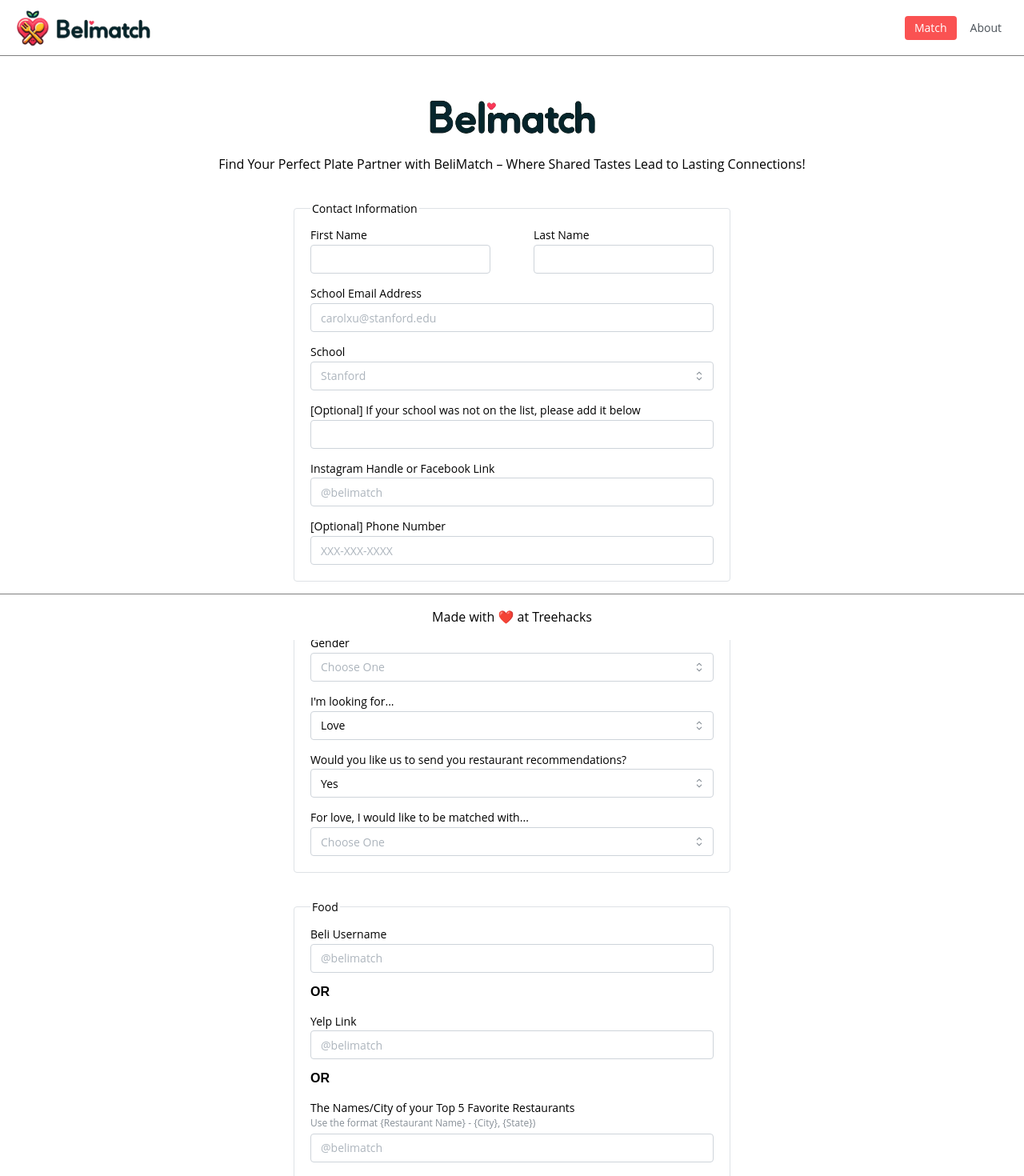
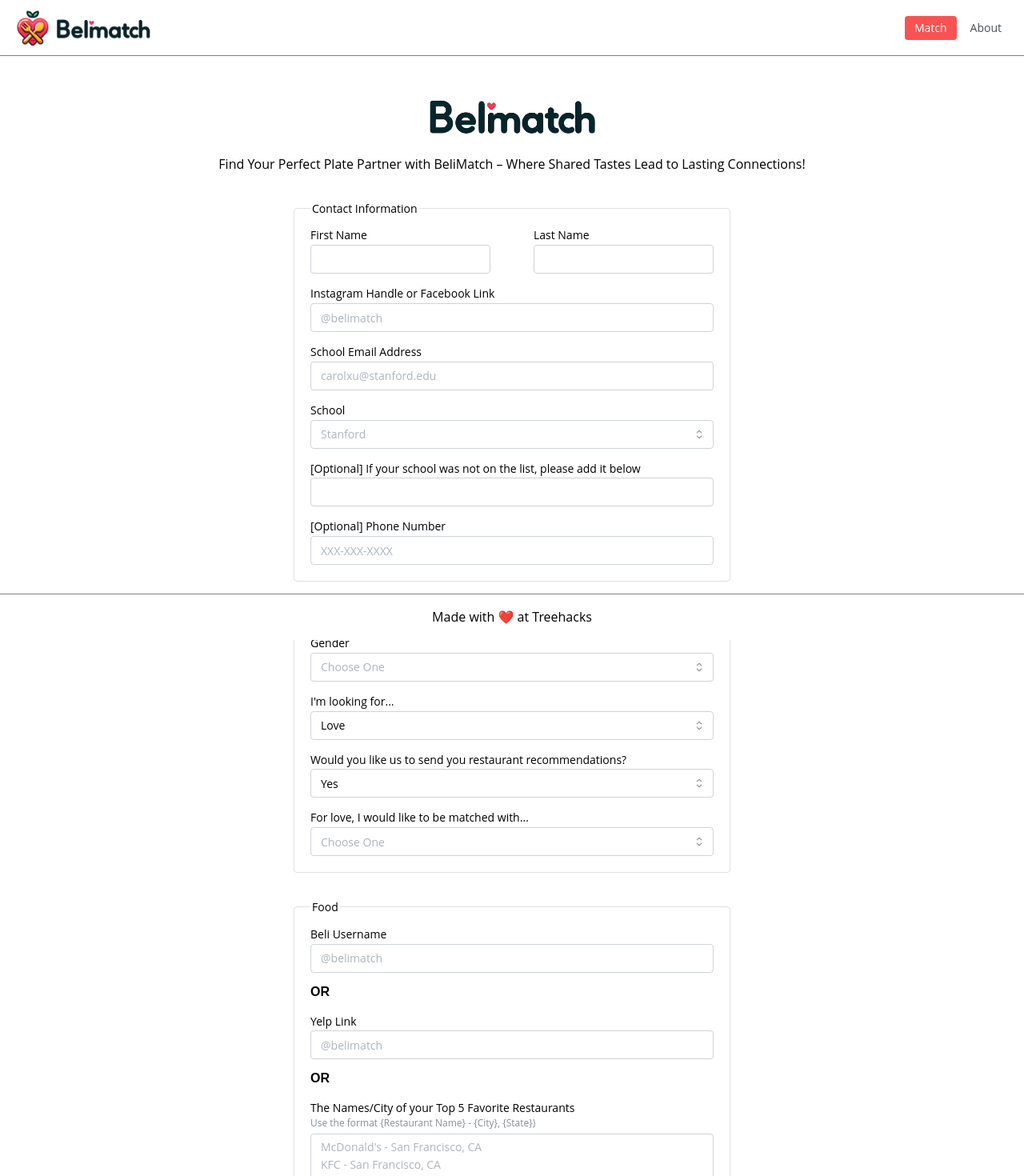
Before and after one commit to sgoel97/beli-match, a React (Vite) app in the folder client/: page / in a window 1280 px wide. Shown: the top 1470 px of the page at 80% size. Built offline with nearby package versions, Linux system fonts and the light colour scheme.

Commit message:
update form

```diff
--- a/client/src/pages/Home.jsx
+++ b/client/src/pages/Home.jsx
@@ -6,6 +6,7 @@ import {
   Flex,
   Button,
   TextInput,
+  Textarea,
   Select,
   Checkbox,
   Text,
@@ -134,6 +135,12 @@ const Home = () => {
               </Flex>
 
               <TextInput
+                label="Instagram Handle or Facebook Link"
+                placeholder="@belimatch"
+                {...form.getInputProps("insta")}
+              />
+
+              <TextInput
                 label="School Email Address"
                 placeholder="carolxu@stanford.edu"
                 {...form.getInputProps("email")}
@@ -188,12 +195,6 @@ const Home = () => {
               <TextInput
                 label="[Optional] If your school was not on the list, please add it below"
                 {...form.getInputProps("otherSchool")}
-              />
-
-              <TextInput
-                label="Instagram Handle or Facebook Link"
-                placeholder="@belimatch"
-                {...form.getInputProps("insta")}
               />
 
               <TextInput
@@ -262,10 +263,16 @@ const Home = () => {
 
               <Title order={5}>OR</Title>
 
-              <TextInput
+              <Textarea
                 label="The Names/City of your Top 5 Favorite Restaurants"
                 description="Use the format {Restaurant Name} - {City}, {State})"
-                placeholder="@belimatch"
+                autosize
+                placeholder="McDonald's - San Francisco, CA
+KFC - San Francisco, CA
+Burger King - Los Angeles, CA
+Subway - Mountain View, CA
+Dominos Pizza - Mountain View, CA"
+                minRows={5}
                 {...form.getInputProps("restaurants")}
               />
 
```
